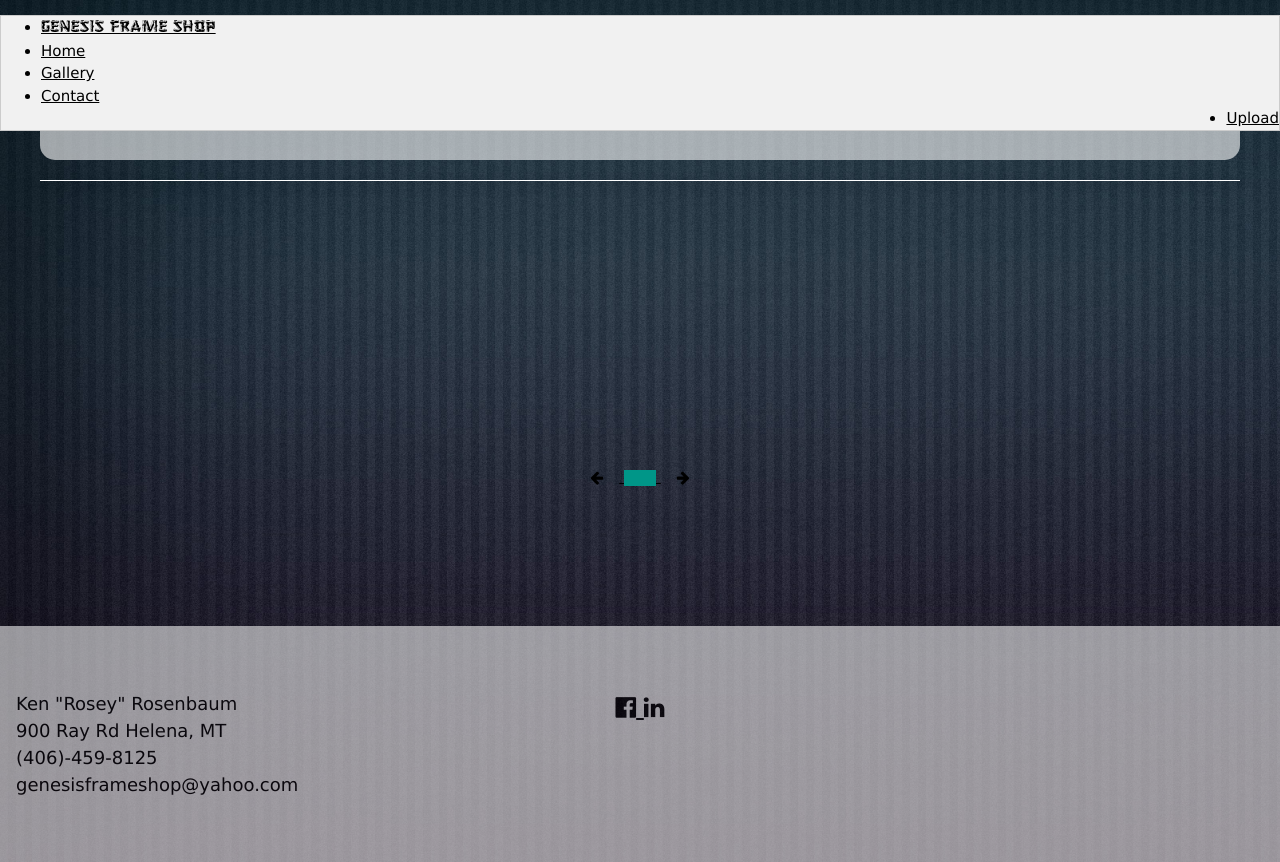
After one commit to the5ixth/frameshop, a Flask app: template app/templates/gallery.html in a window 1280 px wide. The commit adds this page. Run offline with Flask 2, Linux system fonts and the light colour scheme; the template is opened without the code that fills it, so the values that code supplies are empty.

Commit message:
html changes

```diff
--- a/app/gallery/models.py
+++ b/app/gallery/models.py
@@ -31,3 +31,9 @@ def get_last():
 def count():
 	count = Photo.query.count()
 	return count
+
+def delete_image(imagenum):
+	Photo.query.filter(id=imagenum).delete()
+
+def update_image(obj):
+	db.session.commit()
--- a/app/gallery/views.py
+++ b/app/gallery/views.py
@@ -19,7 +19,8 @@ def about():
 @main.route('/gallery/')
 def gallery():
 	photos = Photo.query.order_by(Photo.id.desc()).paginate(per_page=15, page=request.args.get("page", 1, type=int))
-	return render_template('about.html', photos=photos)
+	last_page = int(photos.total / 15 + 1)
+	return render_template('gallery.html', photos=photos, last_page=last_page)
 
 @main.route('/gallery/image/<int:num>')
 def view(num):
--- a/app/static/css/custom.css
+++ b/app/static/css/custom.css
@@ -98,5 +98,10 @@ input[type=checkbox]:checked ~ #menu{
 	body{
 		margin: 0;
 	}
+	.comment{
+		text-align: center;
+		margin-left: auto;
+		margin-right: auto;
+	}
 
 }
--- a/app/templates/base.html
+++ b/app/templates/base.html
@@ -20,7 +20,7 @@
     		<li class="w3-dropdown-click logger">
     			<a onclick="myFunction()" href="javascript:void(0)">GENESIS FRAME SHOP</a>
 				<div id="demo" class="w3-dropdown-content w3-border">
-					<a class="w3-hover-grey" href="/">Home</a>
+					<a class="w3-hover-grey" href="{{ url_for( 'main.about' ) }}">Home</a>
 					<a class="w3-hover-grey" href="{{ url_for( 'main.gallery' ) }}">Gallery</a>
 					<a class="w3-hover-grey" href="{{ url_for( 'main.about' ) }}">Contact</a>
 					<a class="w3-hover-grey" href="{{ url_for( 'main.upload' ) }}">Upload</a>
@@ -61,8 +61,8 @@
         	<div class="w3-col s12 m4 l3 text-left info">
         		<p> Ken "Rosey" Rosenbaum</p>
         		<p> 900 Ray Rd Helena, MT </p>
-        		<p> (406)-459-0310</p>
-        		<p> blackhawkme@yahoo.com</p>
+        		<p> (406)-459-8125</p>
+        		<p> genesisframeshop@yahoo.com</p>
         	</div>
         	<div class="w3-col s12 m4 l6 w3-center">
 		        <a href='https://www.facebook.com/pages/Genesis-Frame-Shop-Gallery/1501648950127464'>
--- /dev/null
+++ b/app/templates/gallery.html
@@ -0,0 +1,81 @@
+{% extends 'base.html' %}
+
+
+{%  block body %}
+
+
+    <!-- Header -->
+    <header>
+      <!-- <span class="w3-opennav w3-xxlarge w3-right w3-margin-right" onclick="w3_open()"><i class="fa fa-bars"></i></span> -->
+      <h1 class='banner logger'>GENESIS FRAME SHOP</h1>
+    </header>
+
+	<div class="w3-row" id="myGrid" style="margin-bottom:128px">
+	 	<div class="w3-card-4 c-card">
+	 		<header class='W3-container'>
+	 			<h1 class='card-header'> </h1>
+	 		</header>
+	 		<div class='w3-container'>
+			</div>
+		</div>
+		<br />
+	</div>
+	<div class="w3-row-padding" id="myGrid" style="margin-bottom:128px">
+
+		<div class="w3-third">
+		{% for photo in photos.items[0::3] %}
+ 			<a href="/gallery/image/{{photo.id}}">
+				<img src="{{ url_for('static', filename='images/'+photo.imgfilename)}}" style="width:100%">
+			</a>
+		{% endfor %}
+		</div>
+		<div class="w3-third">
+		{% for photo in photos.items[1::3] %}
+ 			<a href="/gallery/image/{{photo.id}}">
+				<img src="{{ url_for('static', filename='images/'+photo.imgfilename)}}" style="width:100%">
+			</a>
+		{% endfor %}
+		</div>
+		<div class="w3-third">
+		{% for photo in photos.items[2::3] %}
+ 			<a href="/gallery/image/{{photo.id}}">
+				<img src="{{ url_for('static', filename='images/'+photo.imgfilename)}}" style="width:100%">
+			</a>
+		{% endfor %}
+		</div>
+
+	</div>
+	<div class="w3-container">
+		<div class=" btn-center">
+			<a href="{{ url_for('main.gallery') }}">
+				<button class="w3-btn w3-hover-white" ><i class="fa fa-arrow-left"></i></button>
+			</a>
+			{% if photos.prev_num -1 > 0 %}
+				<a href="{{ url_for('main.gallery', page=photos.prev_num-1) }}">
+					<button class="w3-btn  w3-hover-white" >{{ photos.prev_num - 1 }}</button>
+				</a>
+			{% endif %}
+			{% if photos.has_prev %}
+				<a href="{{ url_for('main.gallery', page=photos.prev_num) }}">
+					<button class="w3-btn w3-hover-white" >{{ photos.prev_num }}</button>
+				</a>
+			{% endif %}
+			<a href="{{ url_for('main.gallery', page=photos.page) }}">
+				<button class="w3-btn w3-teal w3-hover-white" >{{ photos.page }}</button>
+			</a>
+			{% if photos.has_next %}
+				<a href="{{ url_for('main.gallery', page=photos.next_num) }}">
+					<button class="w3-btn  w3-hover-white" >{{ photos.next_num }}</button>
+				</a>
+			{% endif %}
+			{% if photos.next_num + 1 <= photos.pages %}
+				<a href="{{ url_for('main.gallery', page=photos.next_num+1) }}">
+					<button class="w3-btn w3-hover-white" >{{ photos.next_num + 1 }}</button>
+				</a>
+			{% endif %}
+			<a href="{{ url_for('main.gallery', page=last_page) }}">
+				<button class="w3-btn w3-hover-white" ><i class="fa fa-arrow-right"></i></button>
+			</a>
+		</div>
+	</div>
+{% endblock %}
--- a/app/templates/view.html
+++ b/app/templates/view.html
@@ -16,7 +16,7 @@
 					<p><b> Sold for:</b> ${{photo.price}}</p>
 				{% endif %}
 				{% if photo.artist: %}
-					<p><b> Artist: </b>s{{photo.artist}}</p>
+					<p><b> Artist: </b>{{photo.artist}}</p>
 				{% endif %}
 			</div>
 		</div>
```
Also changed, not shown: app/templates/about.html (+18 -70 lines).
